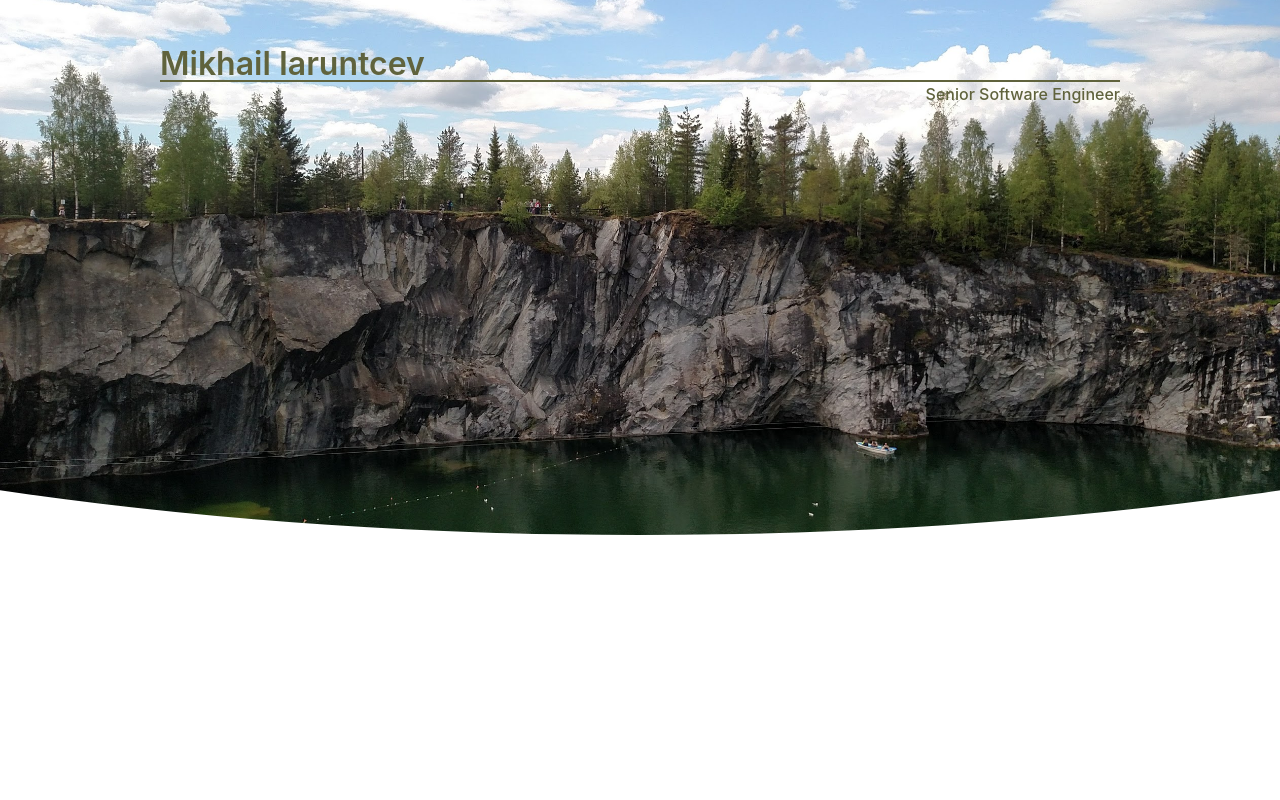
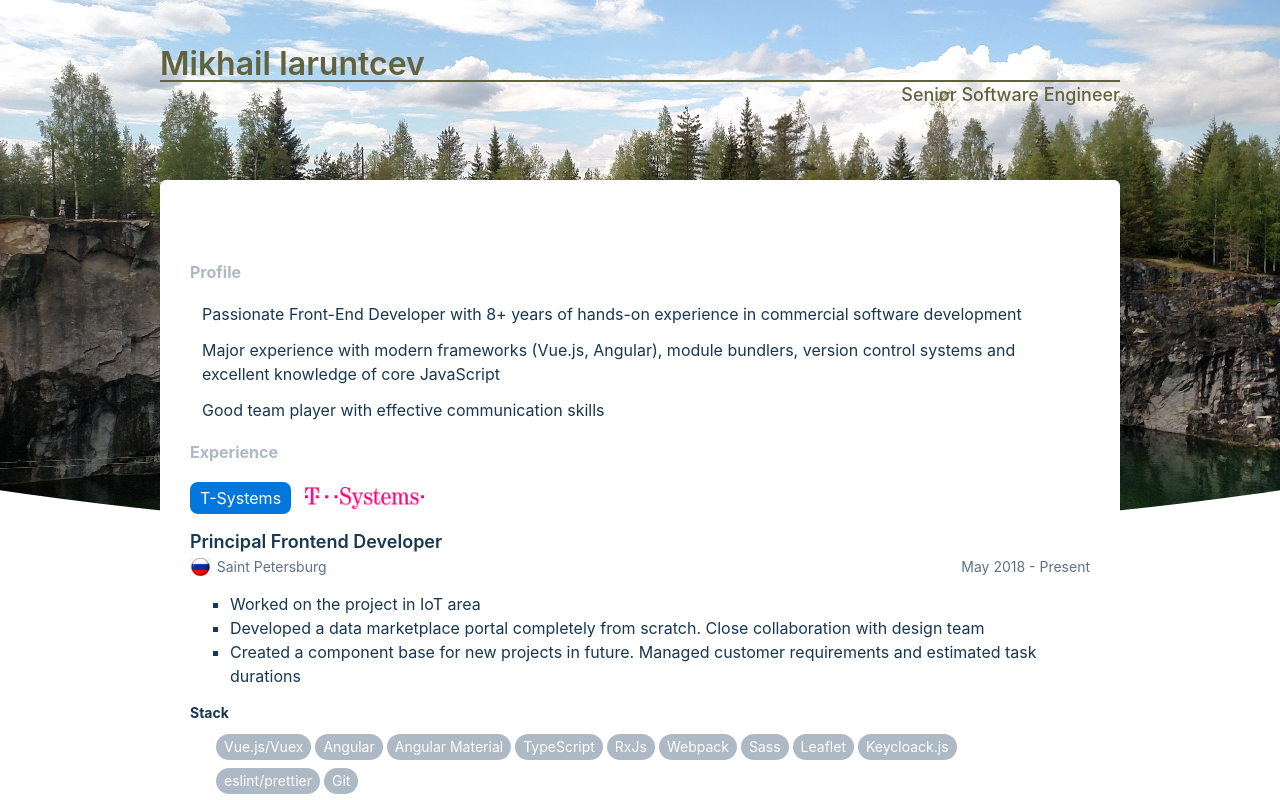
Before and after one commit to KleJ/klej.github.io, a Vue app: page / in a window 1280 px wide. Shown: the top 800 px of the page. Built offline with nearby package versions, Linux system fonts and the light colour scheme.

Commit message:
add experience section

```diff
--- /dev/null
+++ b/src/components/Company.vue
@@ -0,0 +1,53 @@
+<template>
+  <div class="company">
+    <span class="company__name">
+      {{ name }}
+    </span>
+    <div class="company__logo" :class="type"></div>
+  </div>
+</template>
+
+<script>
+export default {
+  name: 'Company',
+  props: ['name', 'type']
+};
+</script>
+
+<style lang="scss" scoped>
+@import "../styles/variables";
+
+.company {
+  display: flex;
+  flex-direction: row;
+  align-items: center;
+  margin-bottom: 16px;
+}
+
+.company__name {
+  padding: 5px 10px;
+  border-radius: 8px;
+  background: $blue-2;
+  line-height: 22px;
+  color: $white;
+  font-size: $font-weight-bold;
+}
+
+.company__logo {
+  position: relative;
+  left: 14px;
+  height: 22px;
+
+  &.tsys {
+    content: url('../assets/companies/tsys.png');
+  }
+
+  //&.bookingcom {
+  //  content: url('../assets/BOOKINGCOM.svg');
+  //}
+  //
+  //&.holidu {
+  //  content: url('../assets/HOLIDU.svg');
+  //}
+}
+</style>
--- a/src/components/Experience.vue
+++ b/src/components/Experience.vue
@@ -1,19 +1,98 @@
 <template>
-  <div>
-    ex
+  <div class="experience">
+    <Company :name="data.company" :type="data.type"/>
+    <h3>{{ data.title }}</h3>
+    <div class="subtitle">
+      <div class="location">
+        <span class="location__country"/>
+        <div class="location__title">{{ data.location }}</div>
+      </div>
+      <div>{{ data.startDate }} - {{ data.endDate }}</div>
+    </div>
+    <ul class="list">
+      <li
+          class="list__item"
+          v-for="(desc, index) in data.desc" :key="index">
+        {{ desc }}
+      </li>
+    </ul>
+    <div class="stack">Stack</div>
+    <div class="stack__container">
+      <div
+          class="stack__item"
+          v-for="(item, index) in data.stack" :key="index">
+        {{ item }}
+      </div>
+    </div>
   </div>
 </template>
 
 <script>
+import Company from "@/components/Company";
+
 export default {
   name: 'Experience',
-  data() {
-    return {
-    };
-  }
+  components: {Company},
+  props: ['data']
 };
 </script>
 
 <style lang="scss" scoped>
+@import "../styles/variables";
 
+.experience {
+  padding-bottom: 26px;
+  border-bottom: 1px solid $gray-225;
+}
+
+.subtitle {
+  display: flex;
+  justify-content: space-between;
+  font-size: 14px;
+  line-height: 18px;
+  color: $blue-91;
+}
+
+.location {
+  display: flex;
+}
+
+.location__title {
+  margin-left: 6px;
+  align-content: center;
+}
+
+.location__country {
+  position: relative;
+  height: 18px;
+  content: url('../assets/rus.png');
+}
+
+.list {
+  list-style-type: square;
+  padding-inline-end: 40px;
+}
+
+.stack {
+  font-size: 14px;
+  line-height: 18px;
+  font-weight: $font-weight-bold;
+  margin-bottom: 8px;
+}
+
+.stack__container {
+  display: flex;
+  flex-wrap: wrap;
+  margin: 0 24px;
+}
+
+.stack__item {
+  padding: 4px 8px;
+  margin: 4px 2px;
+  border-radius: 16px;
+  background: $gray-173;
+  font-size: 14px;
+  line-height: 18px;
+  color: $white;
+}
 </style>
--- a/src/components/Main.vue
+++ b/src/components/Main.vue
@@ -1,24 +1,61 @@
 <template>
   <div class="container">
     <div class="header">
-      <div class="header__author">{{ author }} </div>
+      <div class="header__author">{{ author }}</div>
       <div class="header__position">{{ position }}</div>
     </div>
-<!--    <div class="main">
+    <div class="main">
       <div class="main__bar">
       </div>
 
-    </div>-->
+      <h2>Profile</h2>
+      <Profile/>
+      <h2>Experience</h2>
+      <Experience
+        v-for="(work, index) in workLog" :data="work" :key="index"/>
+      <h2>Education</h2>
+      <h2>Languages</h2>
+      <h2>Skills</h2>
+    </div>
   </div>
 </template>
 
 <script>
+import Profile from "@/components/Profile";
+import Experience from "@/components/Experience";
+
 export default {
   name: 'Main',
+  components: {Experience, Profile},
   data() {
     return {
       author: 'Mikhail Iaruntcev',
-      position: 'Senior Software Engineer'
+      position: 'Senior Software Engineer',
+      workLog: [
+        {
+          title: 'Principal Frontend Developer',
+          company: 'T-Systems',
+          type: 'tsys',
+          location: 'Saint Petersburg',
+          startDate: 'May 2018',
+          endDate: 'Present',
+          desc: [
+            'Worked on the project in IoT area',
+            'Developed a data marketplace portal completely from scratch. Close collaboration with design team',
+            'Created a component base for new projects in future. Managed customer requirements and estimated task durations'
+          ],
+          stack: ['Vue.js/Vuex', 'Angular', 'Angular Material', 'TypeScript', 'RxJs', 'Webpack', 'Sass', 'Leaflet', 'Keycloack.js', 'eslint/prettier', 'Git']
+        },
+        /*{
+          title: '',
+          company: '',
+          location: '',
+          starDate: '',
+          endDate: '',
+          desc: '',
+          stack: []
+        }*/
+      ]
     };
   }
 };
@@ -41,8 +78,8 @@ export default {
 
 .header__position {
   text-align: right;
-  font-size: 16px;
-  line-height: 24px;
+  font-size: 18px;
+  line-height: 26px;
   font-weight: $font-weight-medium;
 }
 
--- a/src/styles/styles.scss
+++ b/src/styles/styles.scss
@@ -33,3 +33,10 @@ h2 {
   font-weight: $font-weight-bold;
   margin: 18px 0;
 }
+
+h3 {
+  font-weight: $font-weight-semi;
+  margin: 12px 0 4px;
+  font-size: 18px;
+  line-height: 24px;
+}
```
Also changed, not shown: src/assets/companies/tsys.png (added).
